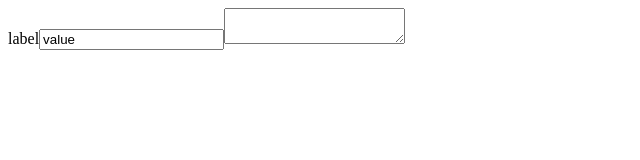
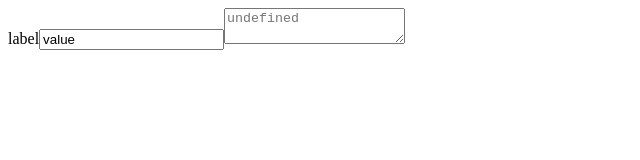
Before and after one commit to zachnewburgh/ng-dynamic-form, an Angular app: page / in a window 1280 px wide. Shown: the top 160 px of the page, without its empty margins (0-640 px from the left). Built offline with nearby package versions, Linux system fonts and the light colour scheme.

Commit message:
feat(textarea): Add label and attributes to text area

```diff
--- a/src/app/field/textarea/textarea.component.html
+++ b/src/app/field/textarea/textarea.component.html
@@ -1 +1,8 @@
-<textarea></textarea>
+<textarea [cols]="cols"
+          [disabled]="disabled"
+          [name]="name"
+          [placeholder]="placeholder"
+          [readonly]="readOnly"
+          [required]="required"
+          [rows]="rows"
+          [wrap]="wrap">{{value}}</textarea>
```
Also changed, not shown: src/app/field/textarea/textarea.component.ts (+10 -1 lines).
